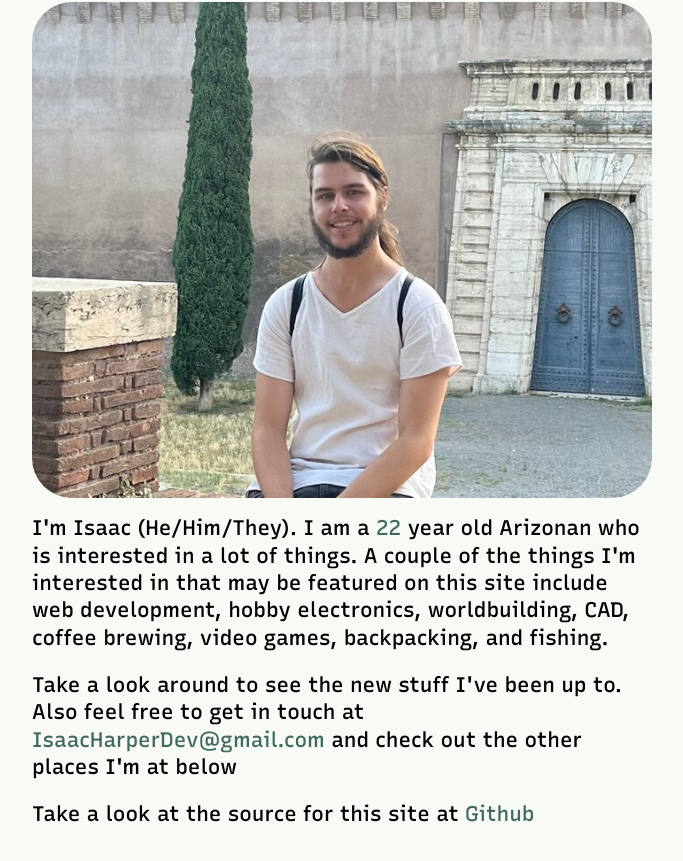
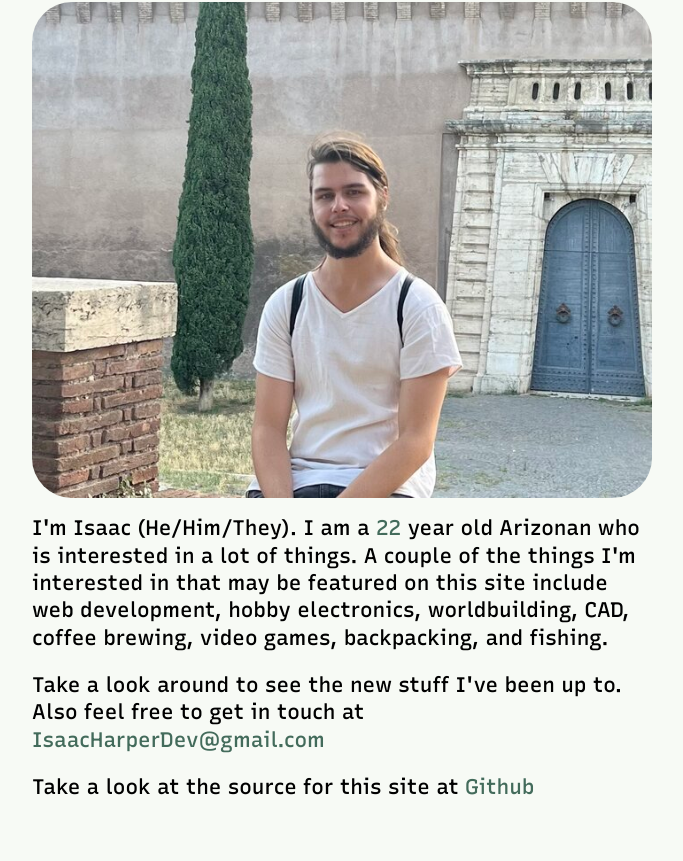
Before and after one commit to Isaac-Harper/Portfolio, a SvelteKit app: page / in a window 1280 px wide. Shown: the part 400-1261 px from the top of the page, without its empty margins (298-981 px from the left). Built offline with nearby package versions, Linux system fonts and the light colour scheme.

Commit message:
Text changes

```diff
--- a/src/routes/+page.svelte
+++ b/src/routes/+page.svelte
@@ -21,7 +21,7 @@
         <img src={portrait} alt="Me at Hardrians Tomb" loading="lazy">
         <p>I'm Isaac (He/Him/They). I am a <span class="highlight" title={string}>22</span> year old Arizonan who is interested in a lot of things.  A couple of the things I'm interested in that may be featured on this site include web development, hobby electronics, worldbuilding, CAD, coffee brewing, video games, backpacking, and fishing. </p>
 
-        <p>Take a look around to see the new stuff I've been up to. Also feel free to get in touch at <a href="mailto:isaacharperdev@gmail.com" class="highlight">IsaacHarperDev@gmail.com</a> and check out the other places I'm at below</p>
+        <p>Take a look around to see the new stuff I've been up to. Also feel free to get in touch at <a href="mailto:isaacharperdev@gmail.com" class="highlight">IsaacHarperDev@gmail.com</a></p>
 
         <p>Take a look at the source for this site at <a class="highlight" href="https://github.com/Voldari/Portfolio">Github</a></p>
     </svelte:fragment>
--- a/src/routes/articles/+page.server.js
+++ b/src/routes/articles/+page.server.js
@@ -5,7 +5,7 @@ export async function load() {
     const data = [
         {
             title: "First look at a 1962 pacer trailer",
-            intro: "My partner Izzy recently bought a 1962 Pack camper trailer that we are intending to fix up and eventually make our part time home as we travel the countr. This article documents the initial state of the camper and what our goals for this project.",
+            intro: "My partner Izzy recently bought a 1962 Pack camper trailer that we are intending to fix up and eventually make our part time home as we travel the county. This article documents the initial state of the camper and what our goals for this project.",
             slug: "trailer-1",
       },
       {
--- a/src/routes/projects/+page.svelte
+++ b/src/routes/projects/+page.svelte
@@ -31,7 +31,7 @@ import Icon from '$lib/elements/Icon.svelte';
 
         <UniCard>
             <svelte:fragment slot="title">Vibia's Market</svelte:fragment>
-            <Icon slot="subtitle" link="https://github.com/Voldari/VibiasMarket" img={gh}></Icon>
+            <Icon slot="subtitle" link="https://github.com/Voldari/vibias-market" img={gh}></Icon>
             <svelte:fragment slot="summary">Create a virtual bazar for you and your friends to trade whatever goods you can think of. Created for my own use running TTRPG games this tool is great for anyone looking to simulate a market. Currently a WIP</svelte:fragment>
             <svelte:fragment slot="footer">
                 <Tag href="https://svelte.dev/">
```
